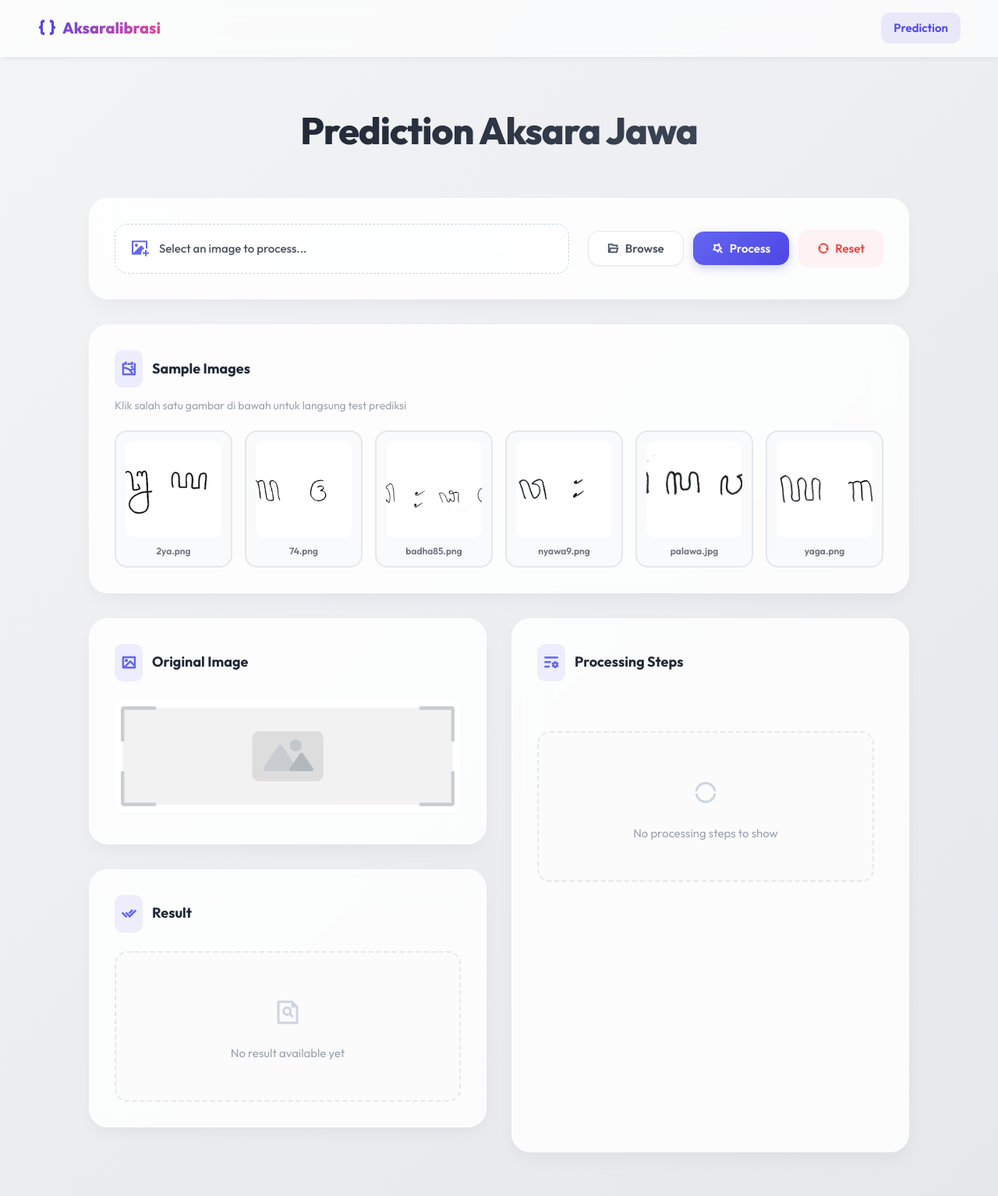
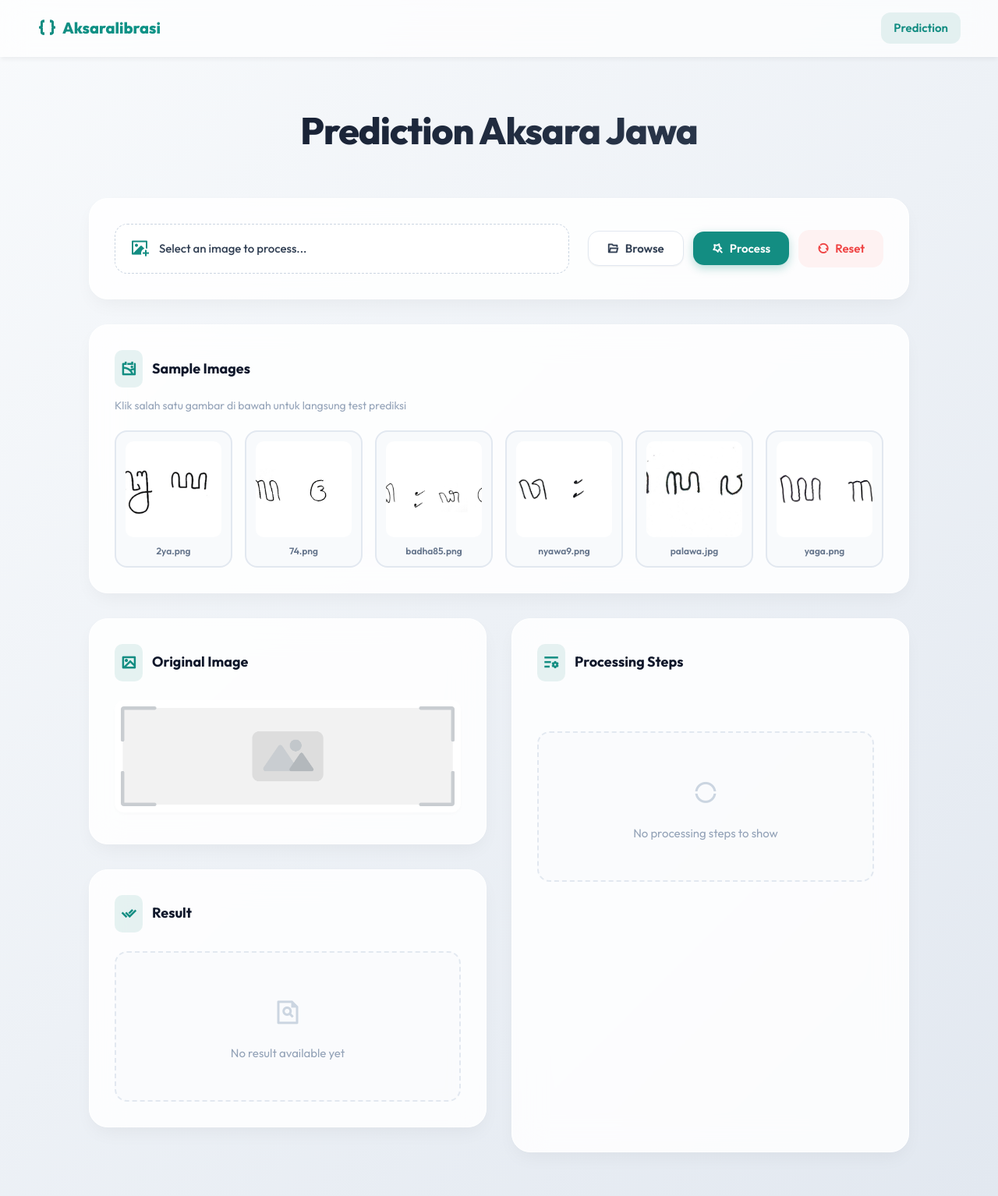
Before and after one commit to Faridrhmn/aksaralibrasi, a Flask app: page / in a window 1280 px wide. Shown: the whole page at 78% size. Run offline with Flask 3, Linux system fonts and the light colour scheme; parts of the project's set-up code (start-up, migrations or seed data) failed here and were passed over.

Commit message:
fix: theme color

```diff
--- a/static/style.css
+++ b/static/style.css
@@ -8,8 +8,8 @@
 body {
     margin: 0;
     padding: 0;
-    background: linear-gradient(135deg, #f3f4f6 0%, #e5e7eb 100%);
-    color: #1f2937;
+    background: linear-gradient(135deg, #f8fafc 0%, #e2e8f0 100%);
+    color: #0f172a;
     line-height: 1.6;
     min-height: 100vh;
 }
@@ -33,7 +33,7 @@ body {
 .logo {
     font-size: 20px;
     font-weight: 800;
-    background: linear-gradient(135deg, #4f46e5 0%, #ec4899 100%);
+    background: linear-gradient(135deg, #138d82 0%, #0d9488 100%);
     -webkit-background-clip: text;
     -webkit-text-fill-color: transparent;
     display: flex;
@@ -42,8 +42,8 @@ body {
 }
 
 .logo i {
-    color: #4f46e5;
-    -webkit-text-fill-color: #4f46e5;
+    color: #138d82;
+    -webkit-text-fill-color: #138d82;
     font-size: 24px;
 }
 
@@ -53,7 +53,7 @@ body {
 }
 
 .navbar a {
-    color: #6b7280;
+    color: #64748b;
     text-decoration: none;
     font-size: 15px;
     font-weight: 500;
@@ -63,13 +63,13 @@ body {
 }
 
 .navbar a:hover {
-    color: #111827;
+    color: #0f172a;
     background: rgba(255, 255, 255, 0.6);
 }
 
 .navbar a.active {
-    color: #4f46e5;
-    background: rgba(79, 70, 229, 0.1);
+    color: #138d82;
+    background: rgba(19, 141, 130, 0.1);
     font-weight: 600;
 }
 
@@ -86,7 +86,7 @@ body {
     text-align: center;
     margin-top: 0;
     margin-bottom: 48px;
-    background: linear-gradient(135deg, #111827 0%, #4b5563 100%);
+    background: linear-gradient(135deg, #0f172a 0%, #334155 100%);
     -webkit-background-clip: text;
     -webkit-text-fill-color: transparent;
     letter-spacing: -1px;
@@ -115,15 +115,15 @@ body {
     font-weight: 700;
     margin-top: 0;
     margin-bottom: 24px;
-    color: #1f2937;
+    color: #0f172a;
     display: flex;
     align-items: center;
     gap: 12px;
 }
 
 .card h2 i {
-    color: #6366f1;
-    background: rgba(99, 102, 241, 0.1);
+    color: #138d82;
+    background: rgba(19, 141, 130, 0.1);
     padding: 8px;
     border-radius: 10px;
     font-size: 20px;
@@ -141,7 +141,7 @@ body {
 .filename-display {
     font-size: 15px;
     font-weight: 500;
-    color: #4b5563;
+    color: #334155;
     display: flex;
     align-items: center;
     gap: 12px;
@@ -176,29 +176,29 @@ body {
 
 .btn-secondary {
     background: white;
-    color: #4b5563;
-    border: 1px solid #e5e7eb;
+    color: #334155;
+    border: 1px solid #e2e8f0;
     box-shadow: 0 1px 2px 0 rgba(0, 0, 0, 0.05);
 }
 
 .btn-secondary:hover {
-    background: #f9fafb;
-    color: #111827;
-    border-color: #d1d5db;
+    background: #f8fafc;
+    color: #0f172a;
+    border-color: #cbd5e1;
     transform: translateY(-1px);
     box-shadow: 0 4px 6px -1px rgba(0, 0, 0, 0.05);
 }
 
 .btn-primary {
-    background: linear-gradient(135deg, #6366f1 0%, #4f46e5 100%);
+    background: linear-gradient(135deg, #138d82 0%, #138d82 100%);
     color: white;
-    box-shadow: 0 4px 12px rgba(99, 102, 241, 0.3);
+    box-shadow: 0 4px 12px rgba(19, 141, 130, 0.3);
 }
 
 .btn-primary:hover {
-    background: linear-gradient(135deg, #4f46e5 0%, #4338ca 100%);
+    background: linear-gradient(135deg, #138d82 0%, #0f766e 100%);
     transform: translateY(-2px);
-    box-shadow: 0 8px 15px rgba(99, 102, 241, 0.4);
+    box-shadow: 0 8px 15px rgba(19, 141, 130, 0.4);
 }
 
 .btn-danger {
--- a/templates/index.html
+++ b/templates/index.html
@@ -31,7 +31,7 @@
 
             <div class="upload-section card">
                 <div class="filename-display">
-                    <i class="ri-image-add-fill" style="color: #6366f1; font-size: 24px;"></i>
+                    <i class="ri-image-add-fill" style="color: #138d82; font-size: 24px;"></i>
                     <span id="file-name">Select an image to process...</span>
                 </div>
 
@@ -111,7 +111,7 @@
                         {% if bounding_boxes %}
                         {% for bounding in bounding_boxes %}
                         <div
-                            style="background: white; border-radius: 16px; padding: 12px; border: 1px solid #f3f4f6; box-shadow: 0 2px 4px rgba(0,0,0,0.02);">
+                            style="background: white; border-radius: 16px; padding: 12px; border: 1px solid #f8fafc; box-shadow: 0 2px 4px rgba(0,0,0,0.02);">
                             <img src="{{ bounding }}" alt="Proses" class="image-preview"
                                 style="border: none; box-shadow: none;">
                         </div>
```
Also changed, not shown: other parts of static/style.css (+19 -19 lines).
